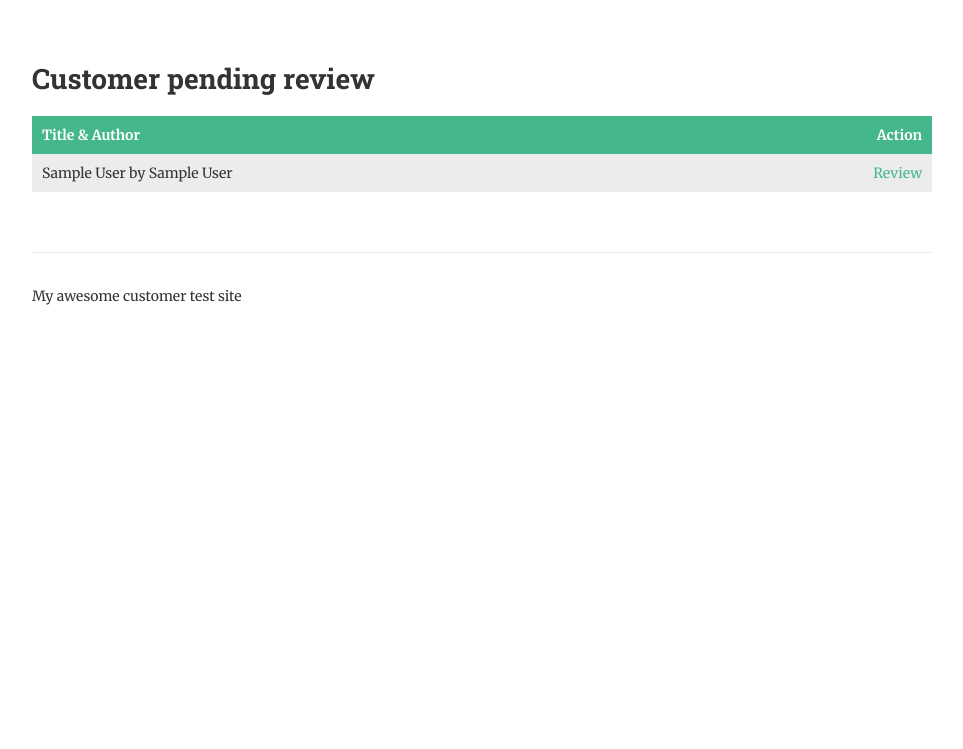
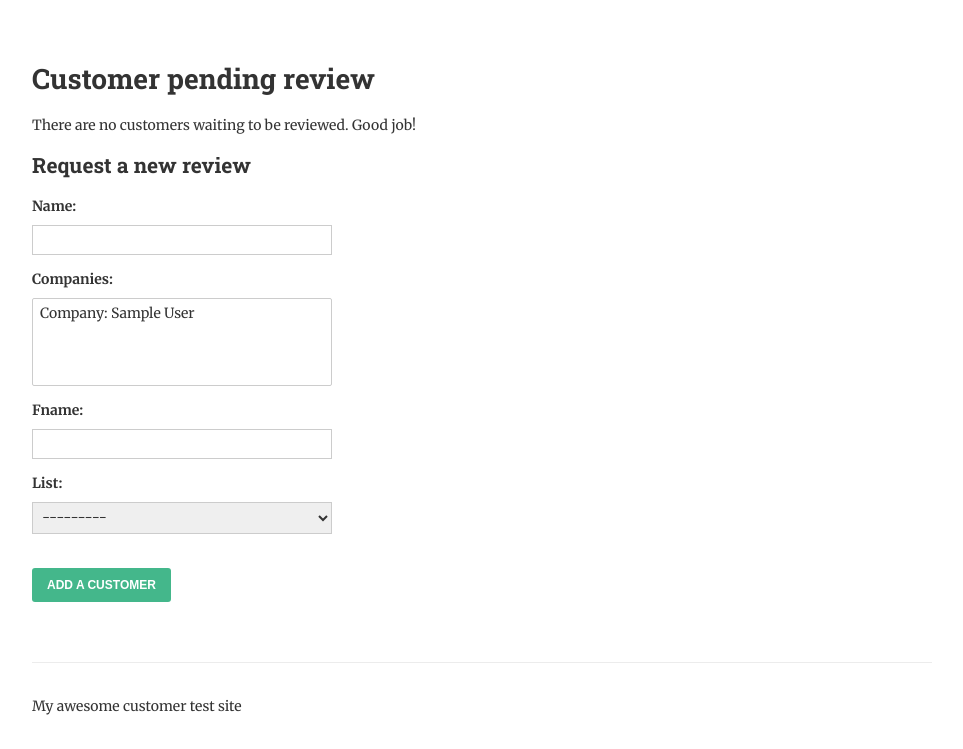
Before and after one commit to taxidriver77/djangular, a Django app: page /customers/review/ in a window 1280 px wide. Shown: the part 190-939 px from the top of the page, without its empty margins (158-1121 px from the left). Before the commit the page ends 495 px from the top, so only its background shows below. Run offline with Django 3.2, Linux system fonts and the light colour scheme; tables that the repository leaves empty hold one stand-in row (values such as "Sample post").

Commit message:
Add modelForm fro creating new customer review

```diff
--- a/customers/forms.py
+++ b/customers/forms.py
@@ -1,4 +1,5 @@
 from django import forms
+from .models import Customer
 
 class ReviewForm(forms.Form):
        '''
@@ -19,3 +20,9 @@ class ReviewForm(forms.Form):
                'min_length':'Please write at least 300 characters (you have written %(show_value)s',
            }
        )
+
+
+class CustomerForm(forms.ModelForm):
+   class Meta:
+        model = Customer
+        fields = ['name','companies','fname','list']
--- a/customers/models.py
+++ b/customers/models.py
@@ -22,6 +22,9 @@ class Customer(models.Model):
     def list_companies(self):
         return ", ".join([Company.name for Company in self.companies.all()])
 
+    def save(self, *args, **kwargs):
+        super(Customer, self).save(*args, **kwargs)
+
 
 class Company(models.Model):
     name = models.CharField(max_length=100, unique=True)
--- a/customers/urls.py
+++ b/customers/urls.py
@@ -1,6 +1,6 @@
 from django.conf.urls import url
 from customers.views import  (CompanyDetail,CustomerDetail,
-                              list_customers,CompaniesList,review_customers,review_customer)
+                              list_customers,CompaniesList,ReviewList,review_customer)
 
 
 urlpatterns = [
@@ -8,6 +8,7 @@ urlpatterns = [
     url(r'^companies/$', CompaniesList.as_view(), name='companies'),
     url(r'^companies/(?P<pk>[-\w]+)/$', CompanyDetail.as_view(), name='company-detail'),
     url(r'^customers/(?P<pk>[-\w]+)/$', CustomerDetail.as_view(), name='customer-detail'),
-    url(r'^review/$', review_customers, name='review-customers'),
+    #url(r'^review/$', review_customers, name='review-customers'),
+    url(r'^review/$', ReviewList.as_view(), name='review-customers'),
     url(r'^review/(?P<pk>[-\w]+)/$', review_customer, name='review-customer'),
 ]
--- a/customers/views.py
+++ b/customers/views.py
@@ -2,7 +2,7 @@ from django.shortcuts import render,get_object_or_404,redirect
 from django.http import HttpResponse
 from django.views.generic import View, DetailView
 from .models import Customer,Company
-from .forms import ReviewForm
+from .forms import ReviewForm,CustomerForm
 
 # Create your views here.
 def list_customers(request):
@@ -41,17 +41,50 @@ class CompanyDetail(DetailView):
     template_name = 'company.html'
 
 
+
+class ReviewList(View):
+    """
+    List all of the customers that we want to review.
+    """
+    def get(self,request):
+        customers = Customer.objects.filter(review__isnull=True).prefetch_related('companies')
+
+        context = {
+            'customers': customers,
+            'form' : CustomerForm
+        }
+
+        return render(request, "list-to-review.html", context)
+
+
+    def post(self,request):
+        form = CustomerForm(request.POST)
+        customers = Customer.objects.filter(review__isnull=True).prefetch_related('companies')
+
+        if form.is_valid():
+            form.save()
+            return redirect('review-customers')
+
+        context = {
+            'form':form,
+             'customers': customers,
+        }
+
+        return render(request, "list-to-review.html", context)
+
+
 def review_customers(request):
     """
     List all of the customers that we want to review.
     """
-    customers = Customer.objects.filter().prefetch_related('companies')
+    customers = Customer.objects.filter(review__isnull=True).prefetch_related('companies')
 
     context = {
         'customers': customers,
     }
 
     return render(request, "list-to-review.html", context)
+
 
 
 def review_customer(request, pk):
--- a/templates/list-to-review.html
+++ b/templates/list-to-review.html
@@ -6,7 +6,7 @@
 	{% if customers %}
 		<table>
 			<thead>
-				<th>Title &amp; Author</th>
+				<th>Name &amp; Position</th>
 				<th class="align-right">Action</th>
 			</thead>
 			<tbody>
@@ -25,4 +25,10 @@
 	{% else %}
 		<p>There are no customers waiting to be reviewed.  Good job!</p>
 	{% endif %}
+	<h2>Request a new review</h2>
+	<form method="post">
+		{% csrf_token %}
+		{{ form.as_p }}
+		<input type="submit" value="Add a customer">
+	</form>
 {% endblock %}
```
